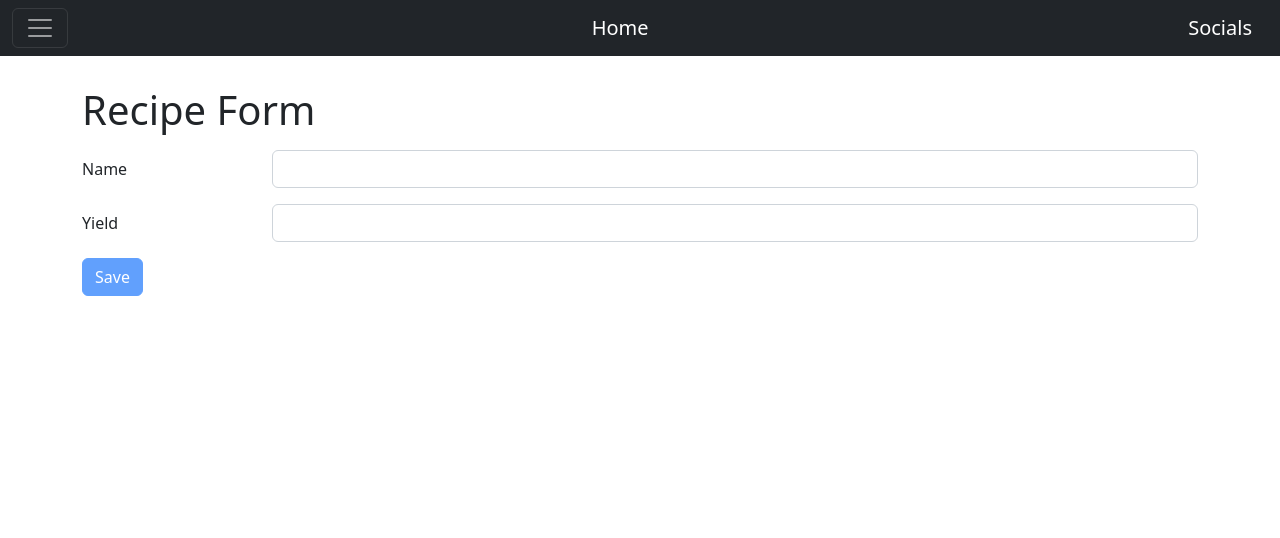
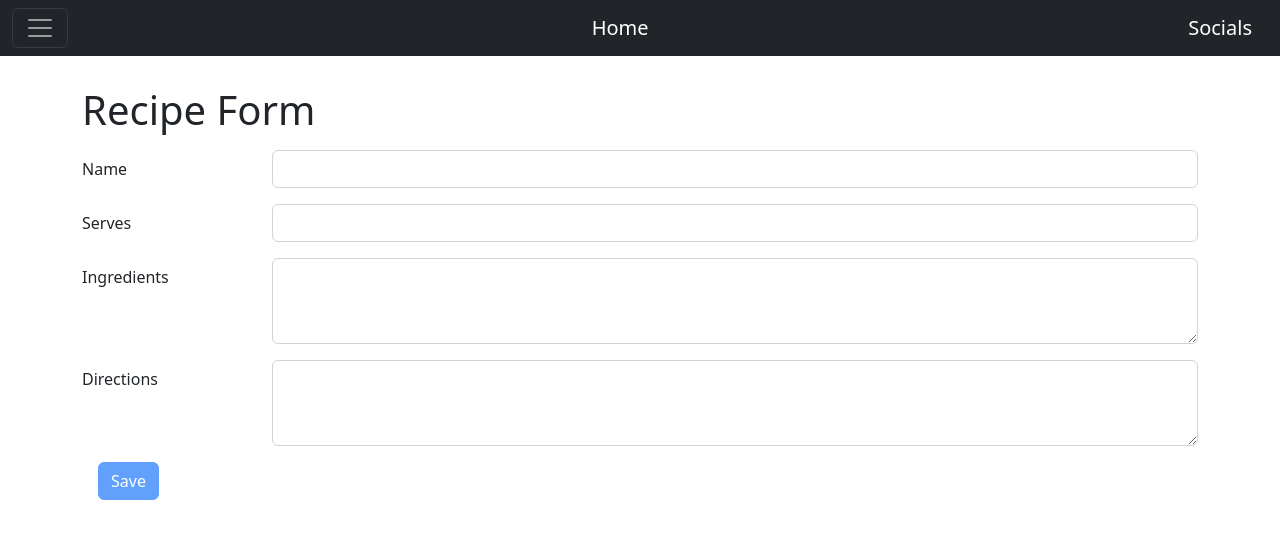
Before and after one commit to HakaseKorin/plan-to-plate-front, a React (Create React App) app: page /recipes/new in a window 1280 px wide. Shown: the top 538 px of the page. Built offline with nearby package versions, Linux system fonts and the light colour scheme.

Commit message:
adds textarea, login page

```diff
--- a/src/App.js
+++ b/src/App.js
@@ -7,6 +7,7 @@ import TopBar from './components/topBar';
 import RecipeForm from './components/recipeForm';
 import 'react-toastify/dist/ReactToastify.css'
 import './App.css';
+import Login from './components/login';
 
 class App extends Component {
   render() {
@@ -16,6 +17,7 @@ class App extends Component {
         <TopBar />
         <main className='container'>
           <Routes>
+            <Route path='/login'element={<Login />} />
             <Route path='/recipes/new' element={<RecipeForm />}/>
             <Route path='/recipes' element={<Recipes/>} />
             <Route path='/' element={<NotFound/>} />
--- /dev/null
+++ b/src/components/common/button.jsx
@@ -0,0 +1,13 @@
+import React from 'react';
+
+// not in use
+const Button = ({label, onClick, ...rest}) => {
+    return (
+        <button
+        className='btn btn-primary mx-3'
+        onClick={onClick}
+        {...rest}>{label}</button>
+    );
+}
+
+export default Button;
--- a/src/components/common/form.jsx
+++ b/src/components/common/form.jsx
@@ -1,6 +1,8 @@
 import React, { Component } from 'react';
 import Joi from 'joi-browser';
 import Input from './input'
+import TextArea from './textarea';
+import Button from './button';
 
 class Form extends Component {
     constructor(props) {
@@ -17,11 +19,27 @@ class Form extends Component {
 
     // requires a valid schema to function
 
+    renderTextArea(name, label, rows=3) {
+        const {data, errors} = this.state
+
+        return (
+            <TextArea
+            name={name}
+            value={data[name]}
+            rows={rows}
+            label={label}
+            onChange={this.handleChange}
+            error={errors[name]}
+            />
+        )
+    }
+
     renderButton(label) {
         return (
             <button
-            className="btn btn-primary"
+            className="btn btn-primary mx-3"
             disabled={this.validate()}
+            type="submit"
             >{label}
             </button>
         );
@@ -65,6 +83,7 @@ class Form extends Component {
 
     handleSubmit(e){
         e.preventDefault();
+        console.log("submitting")
 
         const errors = this.validate();
         this.setState({ errors: errors || {} });
--- /dev/null
+++ b/src/components/common/textarea.jsx
@@ -0,0 +1,21 @@
+import React from 'react';
+
+const TextArea = ({name, label, error, ...rest}) => {
+    return (
+        <div className='form-group mb-3 row'>
+            <label htmlFor={name} className='col-sm-2 col-form-label'>{ label }</label>
+            <div className='col-sm-10'>
+                <textarea
+                    className='form-control'
+                    name={name}
+                    id={name}
+                    rows="3"
+                    {...rest}
+                />
+                {error && <div className='alert alert-danger'>{error}</div>}
+            </div>
+        </div>
+    );
+}
+
+export default TextArea;
--- /dev/null
+++ b/src/components/login.jsx
@@ -0,0 +1,33 @@
+import Form from './common/form';
+import Joi from 'joi-browser'
+
+class Login extends Form {
+    state = {
+        data: { username: '', password: ''},
+        errors: {},
+    }
+
+    schema = {
+        username: Joi.string().required().label("Username"),
+        password: Joi.string().required().label("Password"),
+    };
+
+    doSubmit() {
+        console.log("Login Submitted");
+    }
+
+    render() {
+        return (
+            <div>
+                <h1 className='mb-3'>Login</h1>
+                <form onSubmit={this.handleSubmit}>
+                    {this.renderInput('username', "Username")}
+                    {this.renderInput('password', "Password", "password")}
+                    {this.renderButton("Login")}
+                </form>
+            </div>
+        );
+    }
+}
+
+export default Login;
--- a/src/components/recipeForm.jsx
+++ b/src/components/recipeForm.jsx
@@ -13,8 +13,8 @@ class recipeForm extends Form {
         data: {
             name: "",
             yield: "",
-            ingredients: [],
-            directions: []
+            ingredients: "",
+            directions: ""
         },
         errors: {},
     }
@@ -23,8 +23,8 @@ class recipeForm extends Form {
         _id: Joi.string(),
         name: Joi.string(),
         yield: Joi.number(),
-        ingredients: Joi.array(),
-        directions: Joi.array(),
+        ingredients: Joi.string(),
+        directions: Joi.string(),
     }
 
     render() {
@@ -33,8 +33,10 @@ class recipeForm extends Form {
                 <h1 className='mb-3'>Recipe Form</h1>
                 <form onSubmit={this.handleSubmit}>
                     {this.renderInput("name", "Name")}
-                    {this.renderInput("yield", "Yield", "number")}
-                    {this.renderButton("Save")}
+                    {this.renderInput("yield", "Serves", "number")}
+                    {this.renderTextArea("ingredients", "Ingredients")}
+                    {this.renderTextArea("directions", "Directions")}
+                    {this.renderButton("Save", null)}
                 </form>
             </div>
         );
--- a/src/components/topBar.jsx
+++ b/src/components/topBar.jsx
@@ -32,11 +32,13 @@ class TopBar extends Component {
 
                 <Offcanvas show={this.state.show} onHide={this.handleToggle}>
                     <Offcanvas.Header closeButton>
-                        <Offcanvas.Title>Offcanvas</Offcanvas.Title>
+                        <Offcanvas.Title>Navigation</Offcanvas.Title>
                     </Offcanvas.Header>
                     <Offcanvas.Body>
                         Some text as placeholder. In real life you can have the elements you
                         have chosen. Like, text, images, lists, etc.
+
+                        <Link to='/login'>Login</Link>
                     </Offcanvas.Body>
                 </Offcanvas>
             </React.Fragment>
```
